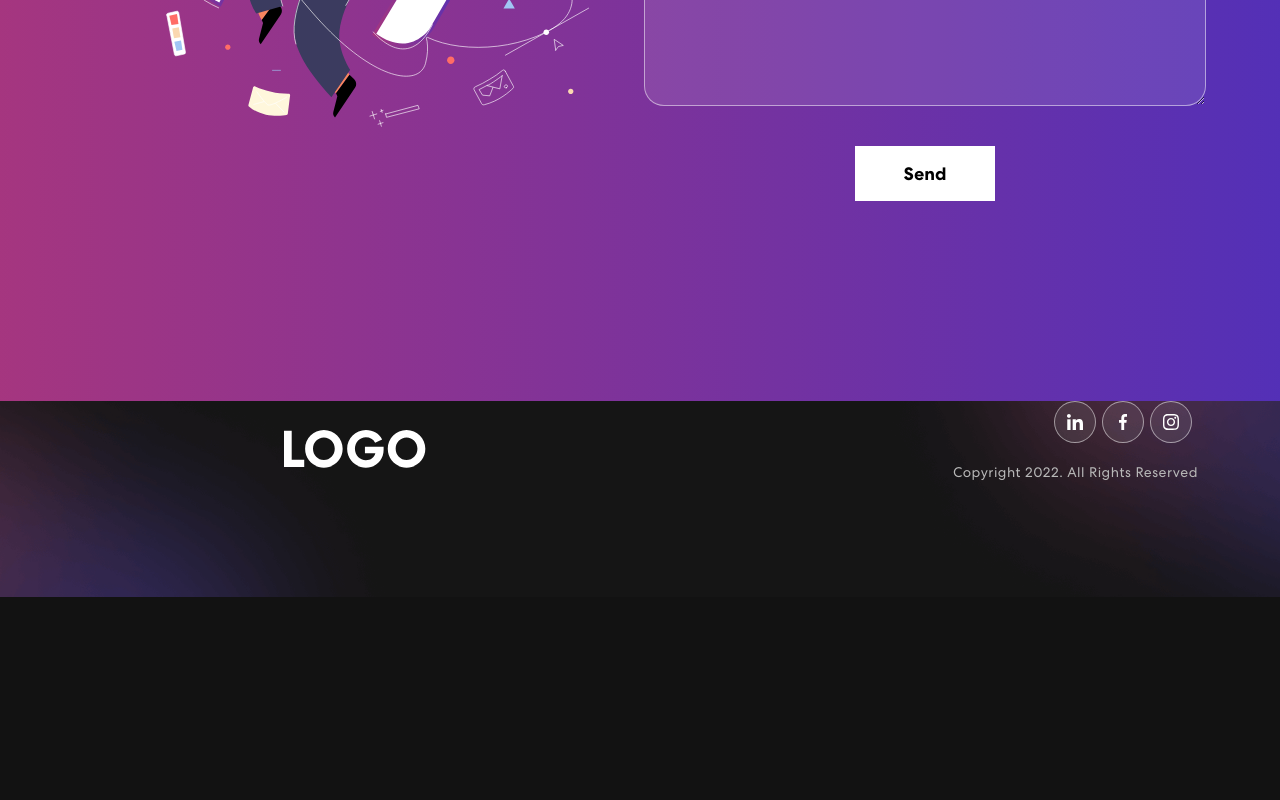
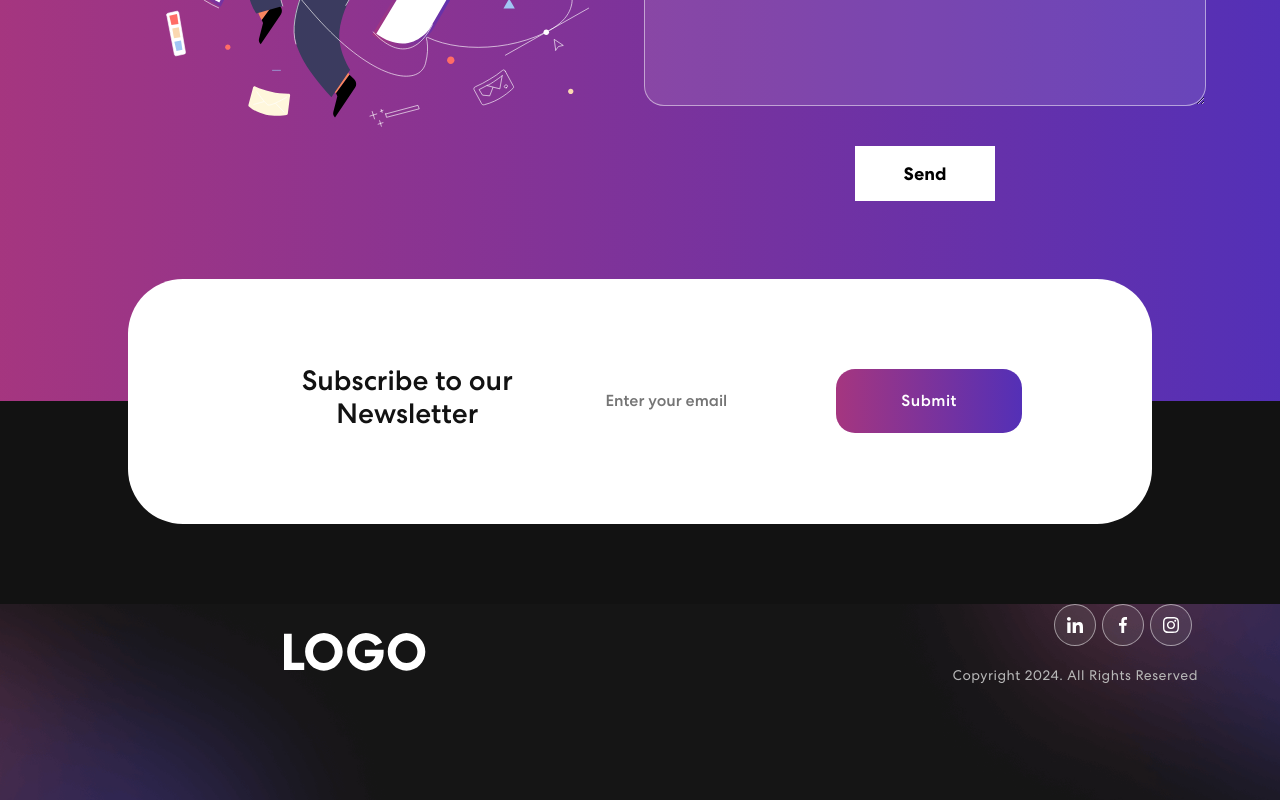
Before and after one commit to 3bdo-Yahya/Portfolio, a React (Create React App) app: page / in a window 1280 px wide. Shown: the part 2837-3637 px from the top of the page. Before the commit the page ends 3434 px from the top, so only its background shows below. Built offline with nearby package versions, Linux system fonts and the light colour scheme.

Commit message:
setup newsletter section

```diff
--- a/src/App.css
+++ b/src/App.css
@@ -15,9 +15,8 @@ body {
   position: relative;
   background-color: #121212 !important;
   color: #fff !important;
-  font-family: 'Centra', sans-serif !important;
+  font-family: "Centra", sans-serif !important;
 }
-
 
 a {
   margin: 0;
@@ -46,7 +45,7 @@ select:focus {
   outline: none;
 }
 
-@media (min-width:1700px) {
+@media (min-width: 1700px) {
   main .container {
     max-width: 100%;
     padding: 0 150px;
@@ -139,7 +138,8 @@ span.navbar-text {
 }
 
 .social-icon a:hover img {
-  filter: brightness(0) saturate(100%) invert(0%) sepia(7%) saturate(98%) hue-rotate(346deg) brightness(95%) contrast(86%);
+  filter: brightness(0) saturate(100%) invert(0%) sepia(7%) saturate(98%)
+    hue-rotate(346deg) brightness(95%) contrast(86%);
 }
 
 .navbar-text button {
@@ -209,7 +209,7 @@ nav.navbar .navbar-toggler-icon:before {
   background-color: #fff;
   top: 0;
   left: 0;
-  content: '';
+  content: "";
   z-index: 2;
   transition: all 300ms linear;
 }
@@ -277,19 +277,19 @@ nav.navbar .navbar-toggler[aria-expanded="true"] .navbar-toggler-icon {
 /************ Custom Font ************/
 @font-face {
   font-family: Centra;
-  src: url('./assets/font/CentraNo2-Bold.ttf');
+  src: url("./assets/font/CentraNo2-Bold.ttf");
   font-weight: 700;
 }
 
 @font-face {
   font-family: Centra;
-  src: url('./assets/font/CentraNo2-Medium.ttf');
+  src: url("./assets/font/CentraNo2-Medium.ttf");
   font-weight: 500;
 }
 
 @font-face {
   font-family: Centra;
-  src: url('./assets/font/CentraNo2-Book.ttf');
+  src: url("./assets/font/CentraNo2-Book.ttf");
   font-weight: 400;
 }
 
@@ -311,7 +311,7 @@ body {
   position: relative;
   background-color: #121212 !important;
   color: #fff !important;
-  font-family: 'Centra', sans-serif !important;
+  font-family: "Centra", sans-serif !important;
 }
 
 h1,
@@ -356,7 +356,7 @@ select:focus {
   outline: none;
 }
 
-@media (min-width:1700px) {
+@media (min-width: 1700px) {
   main .container {
     max-width: 100%;
     padding: 0 150px;
@@ -373,15 +373,13 @@ p.danger {
 
 /************ Navbar Css ************/
 
-
-
 /*********** End of Navbar **********/
 
 /************ Banner Css ************/
 .banner {
   margin-top: 0;
   padding: 260px 0 100px 0;
-  background-image: url('./assets/img/banner-bg.png');
+  background-image: url("./assets/img/banner-bg.png");
   background-position: top center;
   background-size: cover;
   background-repeat: no-repeat;
@@ -391,7 +389,11 @@ p.danger {
   font-weight: 700;
   letter-spacing: 0.8px;
   padding: 8px 10px;
-  background: linear-gradient(90.21deg, rgba(170, 54, 124, 0.5) -5.91%, rgba(74, 47, 189, 0.5) 111.58%);
+  background: linear-gradient(
+    90.21deg,
+    rgba(170, 54, 124, 0.5) -5.91%,
+    rgba(74, 47, 189, 0.5) 111.58%
+  );
   border: 1px solid rgba(255, 255, 255, 0.5);
   font-size: 20px;
   margin-bottom: 16px;
@@ -408,7 +410,7 @@ p.danger {
 }
 
 .banner p {
-  color: #B8B8B8;
+  color: #b8b8b8;
   font-size: 18px;
   letter-spacing: 0.8px;
   line-height: 1.5em;
@@ -454,7 +456,7 @@ p.danger {
   }
 }
 
-.txt-rotate>.wrap {
+.txt-rotate > .wrap {
   border-right: 0.08em solid #666;
 }
 
@@ -473,7 +475,7 @@ p.danger {
 }
 
 .project p {
-  color: #B8B8B8;
+  color: #b8b8b8;
   font-size: 18px;
   letter-spacing: 0.8px;
   line-height: 1.5em;
@@ -514,7 +516,7 @@ p.danger {
   position: absolute;
   width: 0;
   height: 100%;
-  background: linear-gradient(90.21deg, #AA367C -5.91%, #4A2FBD 111.58%);
+  background: linear-gradient(90.21deg, #aa367c -5.91%, #4a2fbd 111.58%);
   top: 0;
   left: 0;
   z-index: -1;
@@ -553,7 +555,7 @@ p.danger {
 
 .proj-imgbx::before {
   content: "";
-  background: linear-gradient(90.21deg, #AA367C -5.91%, #4A2FBD 111.58%);
+  background: linear-gradient(90.21deg, #aa367c -5.91%, #4a2fbd 111.58%);
   opacity: 0.85;
   position: absolute;
   width: 100%;
@@ -607,7 +609,7 @@ p.danger {
 /************ Projects Css ************/
 
 .contact {
-  background: linear-gradient(90.21deg, #AA367C -5.91%, #4A2FBD 111.58%);
+  background: linear-gradient(90.21deg, #aa367c -5.91%, #4a2fbd 111.58%);
   padding: 60px 0 200px 0;
 }
 
@@ -694,8 +696,8 @@ p.danger {
 /*Footer */
 .footer {
   padding: 0 0 100px 0;
-  background-image: url('./assets/img/footer-bg.png');
-  background-position: center ;
+  background-image: url("./assets/img/footer-bg.png");
+  background-position: center;
   background-size: cover;
   background-repeat: no-repeat;
 }
@@ -705,9 +707,83 @@ p.danger {
 .footer p {
   font-weight: 400;
   font-size: 14px;
-  color: #B8B8B8;
+  color: #b8b8b8;
   letter-spacing: 0.5px;
   margin-top: 20px;
+}
+
+.newsletter-bx {
+  background-color: #fff;
+  border-radius: 55px;
+  color: #121212;
+  padding: 85px 125px;
+  margin: -122px auto 80px;
+  width: 80%;
+}
+
+.newletter h3 {
+  font-weight: 700;
+  letter-spacing: 0.5px;
+  line-height: 1.2rem;
+}
+
+.new-email-bx {
+  background-color: #fff;
+  padding: 5px;
+  border-radius: 20px;
+  -webkit-border-radius: 20px;
+  -moz-border-radius: 20px;
+  -ms-border-radius: 20px;
+  -o-border-radius: 20px;
+  position: relative;
+  z-index: 0px;
+  display: flex;
+  align-items: center;
+}
+
+.new-email-bx::before {
+  content: "";
+  background: linear-gradient(90.21deg, #aa367c -5.91%, #4a2fbd 111.58%);
+  border-radius: 20px;
+  position: absolute;
+  z-index: -1;
+  top: -1px;
+  left: -1px;
+  bottom: -1px;
+  right: -1px;
+}
+
+.new-email-bx::after {
+  content: "";
+  background: #fff;
+  border-radius: 20px;
+  -webkit-border-radius: 20px;
+  -moz-border-radius: 20px;
+  -ms-border-radius: 20px;
+  -o-border-radius: 20px;
+  position: absolute;
+  z-index: -1;
+  top: 0;
+  left: 0;
+  bottom: 0;
+  right: 0;
+}
+.new-email-bx input {
+  width: 100%;
+  color: #121212;
+  font-weight: 500;
+  background: transparent;
+  border: 0;
+  padding: 0 15px;
+}
+
+.new-email-bx button {
+  background: linear-gradient(90.21deg, #aa367c -5.91%, #4a2fbd 111.58%);
+  padding: 20px 65px;
+  color: #fff;
+  font-weight: 500;
+  letter-spacing: 0.5px;
+  border-radius: 19px;
 }
 /* =============================start Skilllllllllls============================= */
 .skill-bx {
@@ -740,7 +816,7 @@ p.danger {
 }
 
 .skill p {
-  color: #B8B8B8;
+  color: #b8b8b8;
   font-size: 18px;
   letter-spacing: 0.8px;
   line-height: 1.5em;
--- a/src/App.js
+++ b/src/App.js
@@ -1,11 +1,12 @@
-import './App.css';
-import 'bootstrap/dist/css/bootstrap.min.css';
-import { NavBar } from './components/NavBar';
-import { Banner } from './components/Banner';
-import { Projects } from './components/Projects';
-import { Contact } from './components/Contact';
-import { Skills } from './components/Skills';
-import { Footer } from './components/Footer';
+import "./App.css";
+import "bootstrap/dist/css/bootstrap.min.css";
+import { NavBar } from "./components/NavBar";
+import { Banner } from "./components/Banner";
+import { Projects } from "./components/Projects";
+import { Contact } from "./components/Contact";
+import { Skills } from "./components/Skills";
+import { Footer } from "./components/Footer";
+import { Newletters } from "./components/Newletters";
 
 function App() {
   return (
@@ -15,9 +16,9 @@ function App() {
       <Skills />
       <Projects />
       <Contact />
+      <Newletters />
       <Footer />
     </div>
-
   );
 }
 export default App;
--- a/src/components/Footer.js
+++ b/src/components/Footer.js
@@ -14,14 +14,20 @@ export const Footer = () => {
           </Col>
           <Col size={12} sm={6} className="text-center text-sm-end">
             <div className="social-icon">
-              <a href="#"><img src={navIcon1} alt="Icon" /></a>
-              <a href="#"><img src={navIcon2} alt="Icon" /></a>
-              <a href="#"><img src={navIcon3} alt="Icon" /></a>
+              <a href="#">
+                <img src={navIcon1} alt="Icon" />
+              </a>
+              <a href="#">
+                <img src={navIcon2} alt="Icon" />
+              </a>
+              <a href="#">
+                <img src={navIcon3} alt="Icon" />
+              </a>
             </div>
-            <p>Copyright 2022. All Rights Reserved</p>
+            <p>Copyright 2024. All Rights Reserved</p>
           </Col>
         </Row>
       </Container>
     </footer>
-  )
-}
+  );
+};
--- /dev/null
+++ b/src/components/Newletters.js
@@ -0,0 +1,41 @@
+import React from "react";
+import { Col, Row } from "react-bootstrap";
+import { useState } from "react";
+export const Newletters = ({ onValidated, status, message }) => {
+  const [email, setEmail] = useState("");
+  const handleSubmit = (e) => {
+    e.preventDefault();
+    if (email) {
+      localStorage.setItem("subscriberEmail", email);
+      clearFields();
+    }
+  };
+
+  const clearFields = () => {
+    setEmail("");
+  };
+  return (
+    <Col lg={12} className="">
+      <div className="newsletter-bx">
+        <Row>
+          <Col lg={12} xl={5}>
+            <h3>Subscribe to our Newsletter</h3>
+          </Col>
+          <Col md={6} xl={7}>
+            <form onSubmit={handleSubmit}>
+              <div className="new-email-bx">
+                <input
+                  value={email}
+                  type="email"
+                  onChange={(e) => setEmail(e.target.value)}
+                  placeholder="Enter your email"
+                />
+                <button type="submit">Submit</button>
+              </div>
+            </form>
+          </Col>
+        </Row>
+      </div>
+    </Col>
+  );
+};
```
